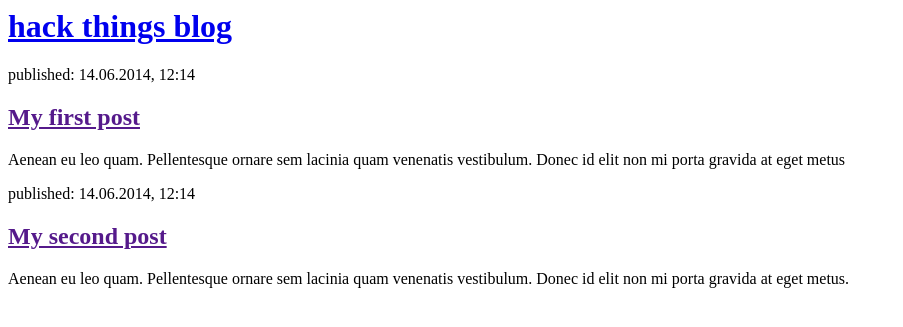
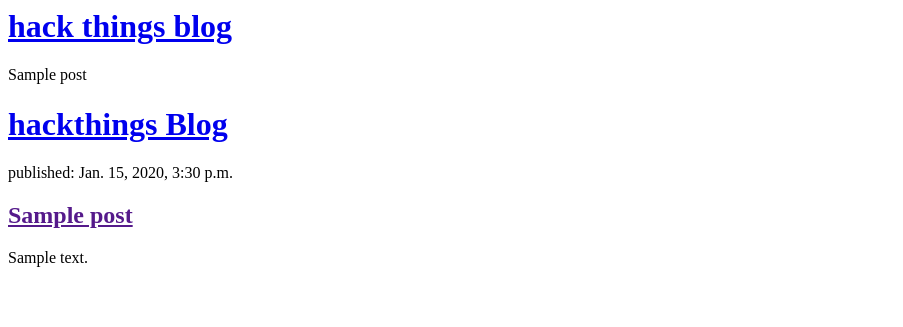
Before and after one commit to SuranjanDaw/MyBlogDjango, a Django app: template blog/templates/blog/post_list.html in a window 1280 px wide. Shown: the top 327 px of the page, without its empty margins (0-903 px from the left). Run offline with Django 3.2, Linux system fonts and the light colour scheme; the template is opened without the code that fills it: values that come from a table or form of the project are taken from there, others are empty; tables that the repository leaves empty hold one stand-in row (values such as "Sample post").

Commit message:
Update in template

```diff
--- a/blog/templates/blog/post_list.html
+++ b/blog/templates/blog/post_list.html
@@ -6,15 +6,20 @@
         <div>
             <h1><a href="/">hack things blog</a></h1>
         </div>
+        {%for post in posts%}
+            {{post}}
+        {% endfor %}
         <div>
-            <p>published: 14.06.2014, 12:14</p>
-            <h2><a href="">My first post</a></h2>
-            <p>Aenean eu leo quam. Pellentesque ornare sem lacinia quam venenatis vestibulum. Donec id elit non mi porta gravida at eget metus</p>
+            <h1><a href="/">hackthings Blog</a></h1>
         </div>
-        <div>
-            <p>published: 14.06.2014, 12:14</p>
-            <h2><a href="">My second post</a></h2>
-            <p>Aenean eu leo quam. Pellentesque ornare sem lacinia quam venenatis vestibulum. Donec id elit non mi porta gravida at eget metus. </p>
-        </div>
+
+        {% for post in posts %}
+            <div>
+                <p>published: {{ post.published_date }}</p>
+                <h2><a href="">{{ post.title }}</a></h2>
+                <p>{{ post.text|linebreaksbr }}</p>
+            </div>
+        {% endfor %}
+
     </body>
 </html>
--- a/blog/views.py
+++ b/blog/views.py
@@ -1,5 +1,7 @@
 from django.shortcuts import render
-
+from .models import Post
+from django.utils import timezone
 # Create your views here.
 def post_list(request):
-    return render(request,'blog/post_list.html',{})
+    posts = Post.objects.filter(published_date__lte=timezone.now()).order_by('published_date')
+    return render(request,'blog/post_list.html',{'posts':posts})
```
